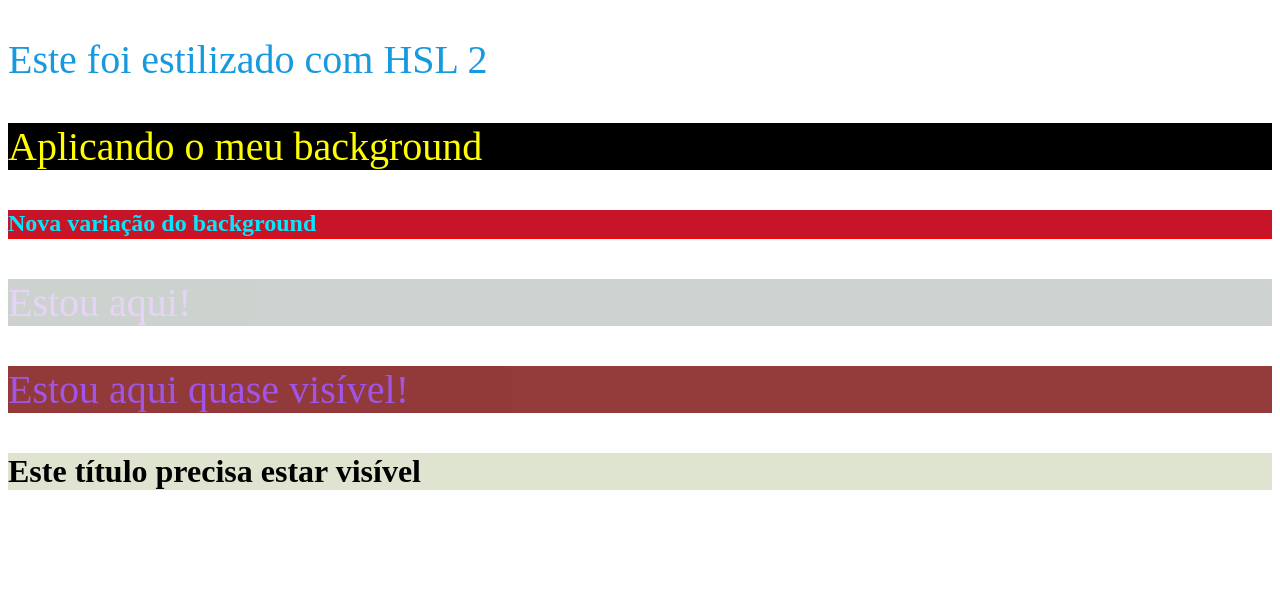
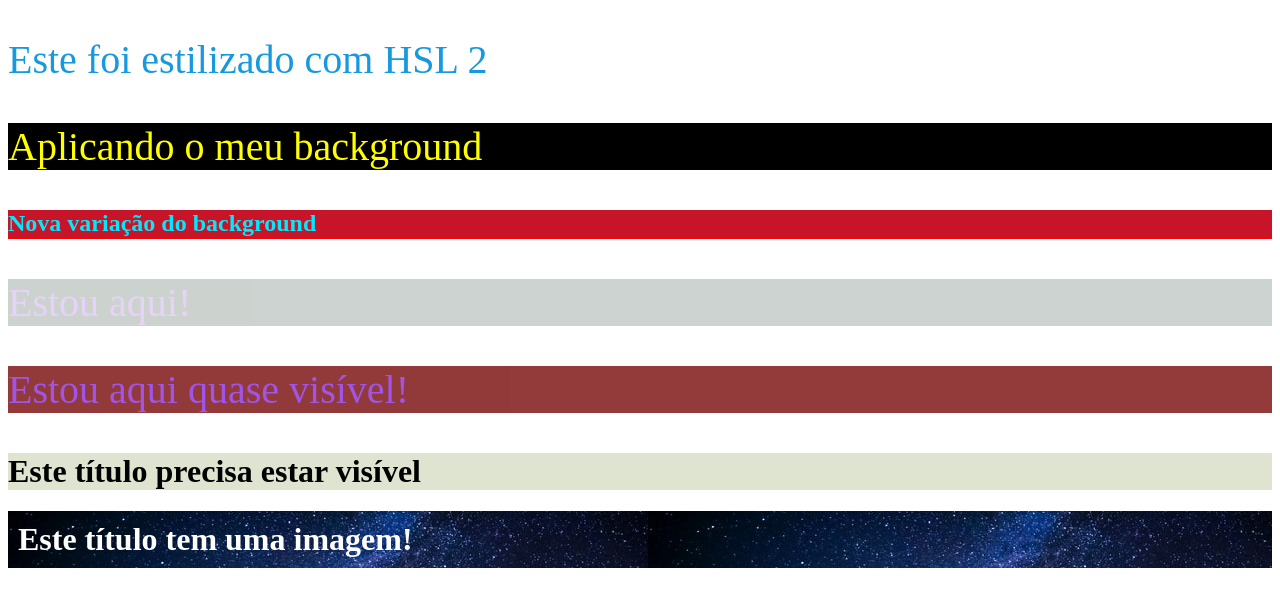
Before and after one commit to samueljdev/Fundamentos-CSS, a plain HTML site: page index.html in a window 1280 px wide. Shown: the part 2142-2748 px from the top of the page. Drawn offline with Linux system fonts and the light colour scheme.

Commit message:
Imagem no background

```diff
--- a/css/styles.css
+++ b/css/styles.css
@@ -111,3 +111,10 @@ h2 {
     background-color: rgba(90, 120, 20, 0.2);
     color: #000;
 }
+
+/* Imagem no background */
+.bg-image {
+    background-image: url("../img/nature.jpg");
+    padding: 10px;
+    color: #fff;
+}
--- a/index.html
+++ b/index.html
@@ -98,6 +98,9 @@
         <h1>Este título precisa estar visível</h1>
     </div>
 
+    <!-- Imagem no background -->
+    <h1 class="bg-image">Este título tem uma imagem!</h1>
+
 </body>
 
 </html>
```
